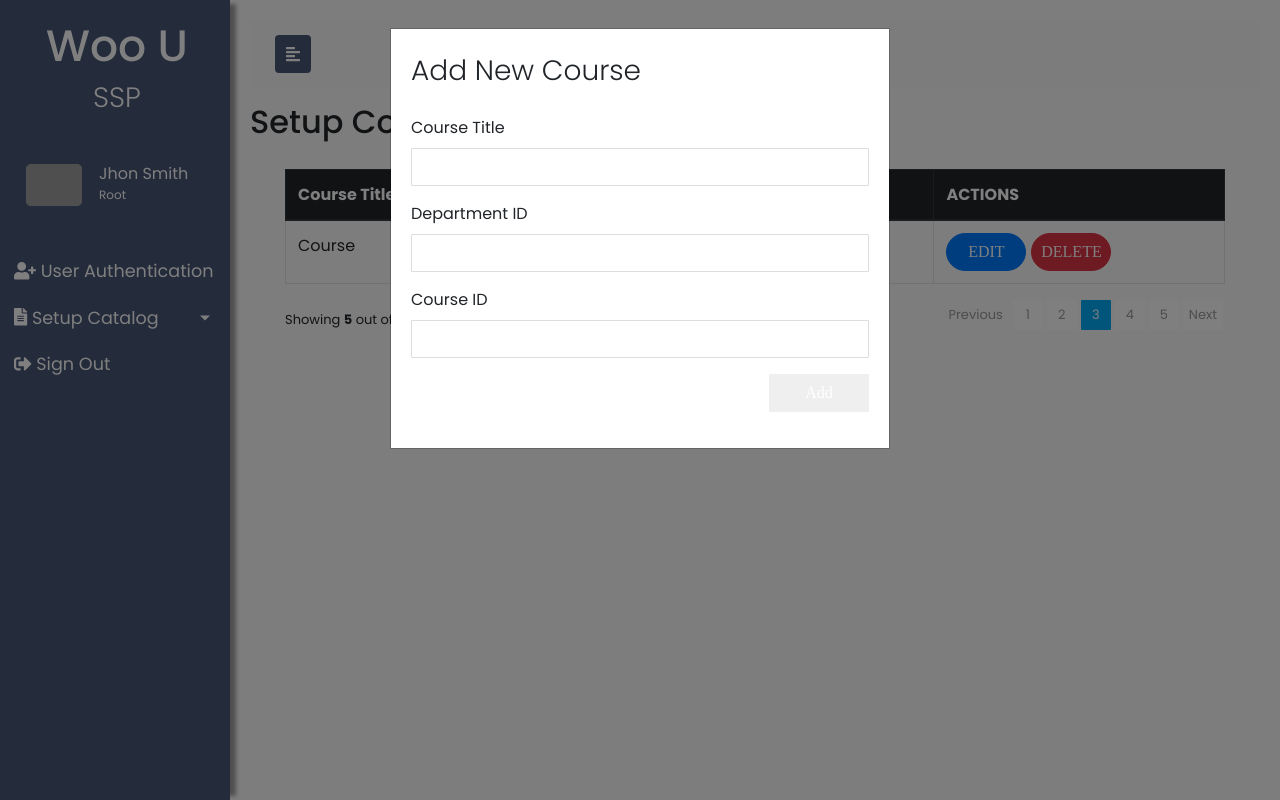
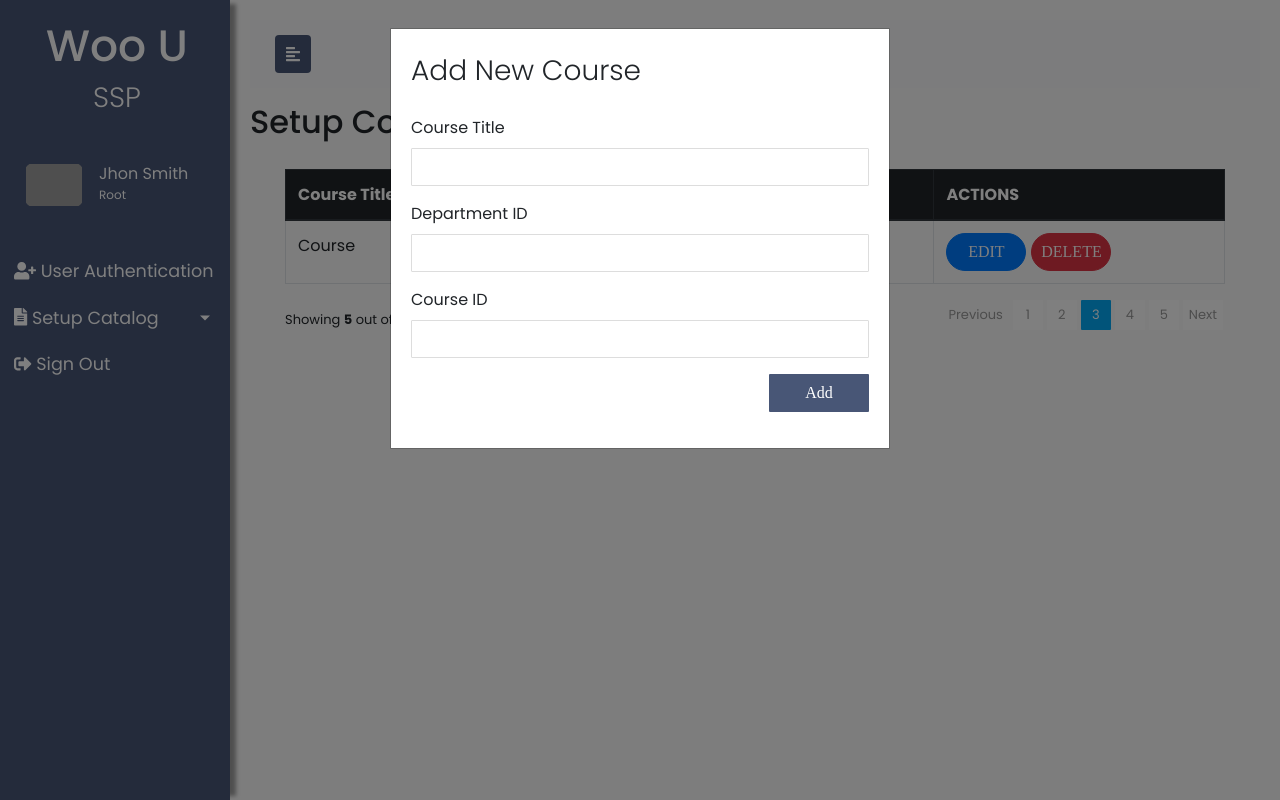
Before and after one commit to camelby/Student-Schedule-Planner, a Flask app: page /rootcourse in a window 1280 px wide, after a click on "Add Course". Run offline with Flask 2, Linux system fonts and the light colour scheme; some libraries are stand-ins or nearby versions; grey boxes are pictures that could not be loaded.

Commit message:
CSS update

```diff
--- a/SSP_UALR/SSP/static/css/adminCourse.css
+++ b/SSP_UALR/SSP/static/css/adminCourse.css
@@ -336,6 +336,7 @@ h5 {
     border-radius: 1px;
     min-width: 100px;
     float:right;
+    background: #485676;
 }
 
 /* ---------------------------------------------------
--- a/SSP_UALR/SSP/static/css/adminSection.css
+++ b/SSP_UALR/SSP/static/css/adminSection.css
@@ -338,6 +338,7 @@ h5 {
     border-radius: 1px;
     min-width: 100px;
     float:right;
+    background: #485676;
 }
 
 
--- a/SSP_UALR/SSP/static/css/rootCourse.css
+++ b/SSP_UALR/SSP/static/css/rootCourse.css
@@ -350,6 +350,7 @@ h5 {
     border-radius: 1px;
     min-width: 100px;
     float:right;
+    background: #485676;
 }
 
 
--- a/SSP_UALR/SSP/static/css/rootSection.css
+++ b/SSP_UALR/SSP/static/css/rootSection.css
@@ -339,6 +339,7 @@ h5 {
     border-radius: 1px;
     min-width: 100px;
     float:right;
+    background: #485676;
 }
 
 
```
